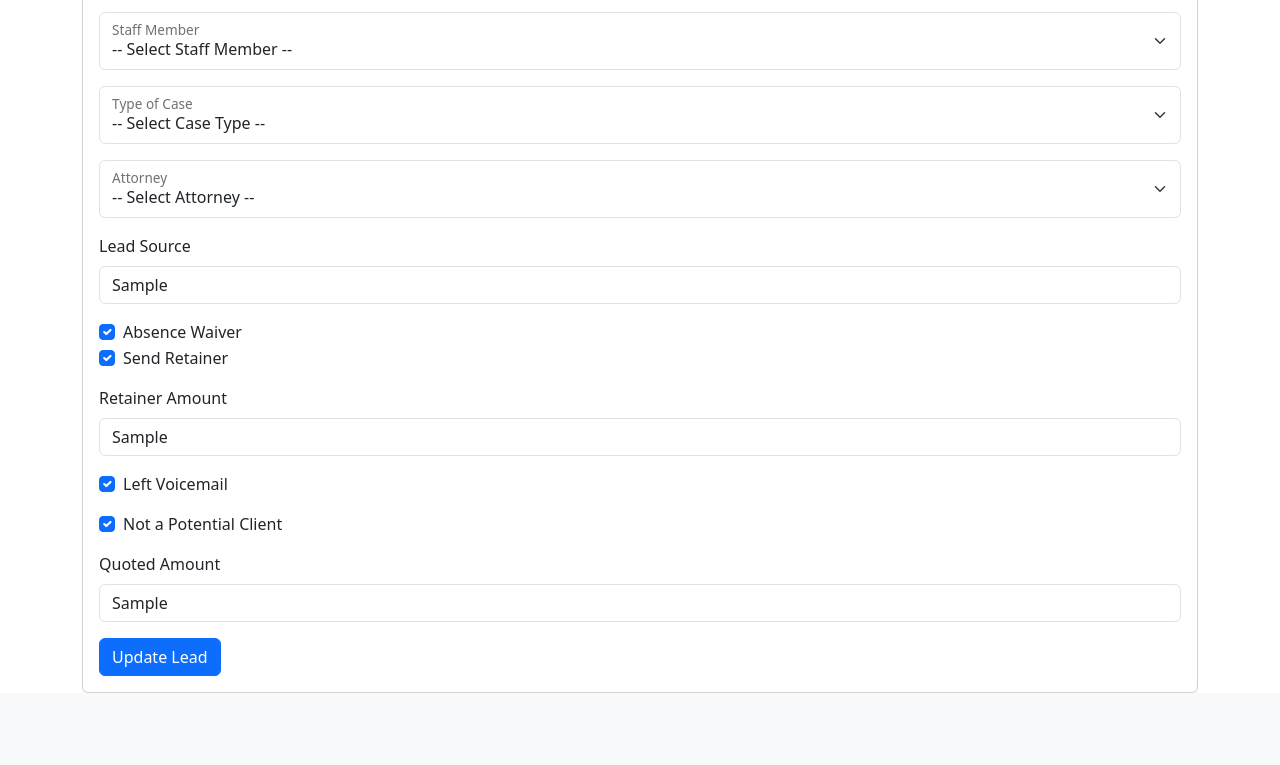
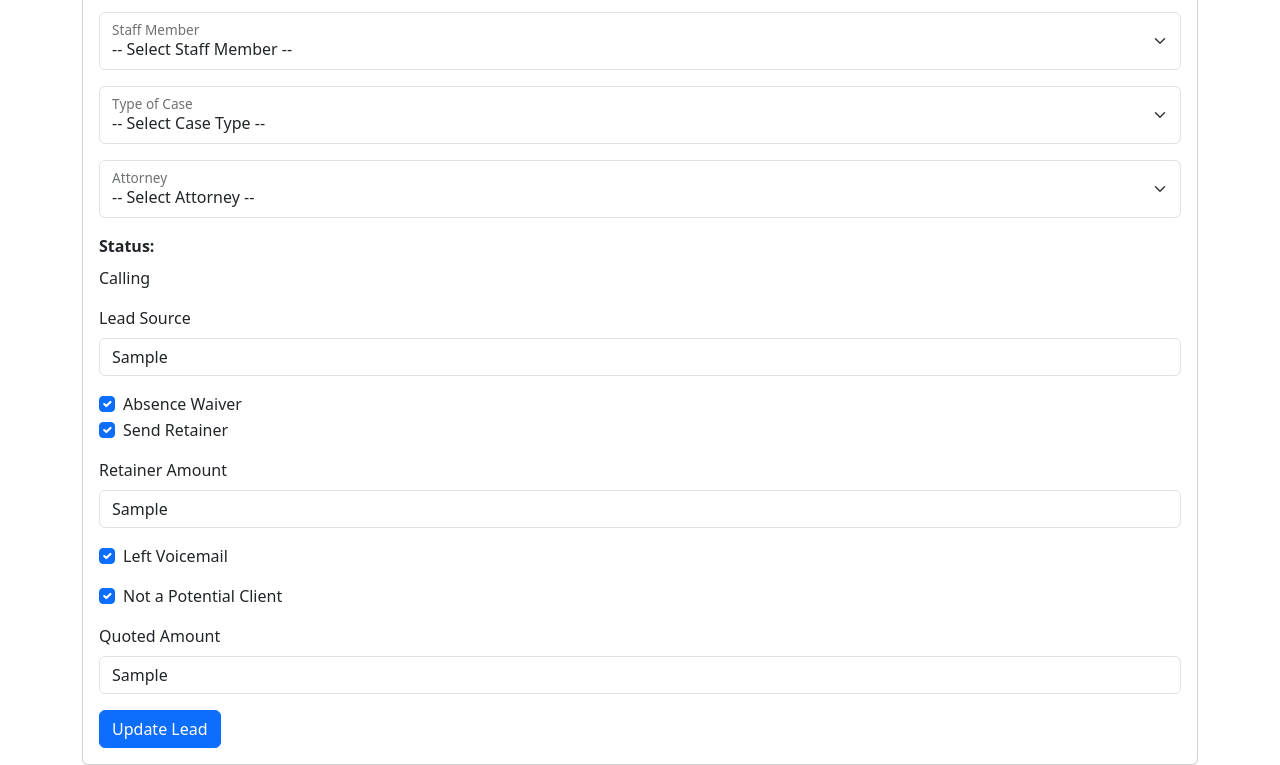
Before and after one commit to DischleyLaw/dischley-tools, a Flask app: page /lead/1 in a window 1280 px wide. Shown: the part 1593-2358 px from the top of the page. Before the commit the page ends 2286 px from the top, so only its background shows below. Run offline with Flask 3, Linux system fonts and the light colour scheme; the visitor is signed in with stand-in values (Sample User, id 1); tables that the repository leaves empty hold one stand-in row (values such as "Sample post").

Commit message:
Added 'Calling' status to lead updates and view page

```diff
--- a/main.py
+++ b/main.py
@@ -133,6 +133,7 @@ class Lead(db.Model):
     homework_substance_abuse_treatment = db.Column(db.Boolean, default=False)
     homework_substance_abuse_counseling = db.Column(db.Boolean, default=False)
     homework_transcripts = db.Column(db.Boolean, default=False)
+    calling = db.Column(db.Boolean, default=False)
 
 class CaseResult(db.Model):
     id = db.Column(db.Integer, primary_key=True)
@@ -483,10 +484,30 @@ def update_lead(lead_id):
     lead.homework_substance_abuse_counseling = 'homework_substance_abuse_counseling' in request.form
     lead.homework_transcripts = 'homework_transcripts' in request.form
 
+    # --- New logic for "Calling" field ---
+    if 'calling' in request.form:
+        lead.calling = True
+    else:
+        lead.calling = False
+
     db.session.commit()
 
+    # Determine status label
+    status_parts = []
+    if lead.send_retainer:
+        status_parts.append("Send Retainer")
+    if lead.lvm:
+        status_parts.append("LVM")
+    if lead.not_pc:
+        status_parts.append("Not a PC")
+    if lead.quote and lead.quote.strip():
+        status_parts.append(f"Quote: ${lead.quote.strip()}")
+    if lead.calling:
+        status_parts.append("Calling")
+    status_str = " | ".join(status_parts)
+    subject_line = f"Lead Updated - {status_str if status_str else 'No Status'}"
     # Prepare update email (HTML)
-    msg = Message(f"Lead Updated: {lead.name}",
+    msg = Message(subject_line,
                   recipients=["attorneys@dischleylaw.com"],
                   sender=("New Lead", os.getenv('MAIL_DEFAULT_SENDER')))
     email_html = "<h2>Lead Updated</h2>"
@@ -524,9 +545,10 @@ def update_lead(lead_id):
         ("Retainer Amount", lead.retainer_amount),
         ("LVM", "✅" if lead.lvm else None),
         ("Not a PC", "✅" if lead.not_pc else None),
-        ("Quote", lead.quote if lead.quote else None),
+        ("Quote", f"${lead.quote.strip()}" if lead.quote and lead.quote.strip() else None),
         ("Absence Waiver", "✅" if lead.absence_waiver else None),
         ("Homework", lead.homework if lead.homework else None),
+        ("Calling", "✅" if lead.calling else None),
     ]
     for label, value in field_items:
         if value:
--- a/templates/view_lead.html
+++ b/templates/view_lead.html
@@ -162,6 +162,10 @@
       <label for="attorney" class="form-label">Attorney</label>
     </div>
     <div class="mb-3">
+      <label class="form-label"><strong>Status:</strong></label>
+      <div>Calling</div>
+    </div>
+    <div class="mb-3">
       <label for="lead_source" class="form-label">Lead Source</label>
       <input type="text" name="lead_source" class="form-control" value="{{ lead.lead_source }}">
     </div>
```
